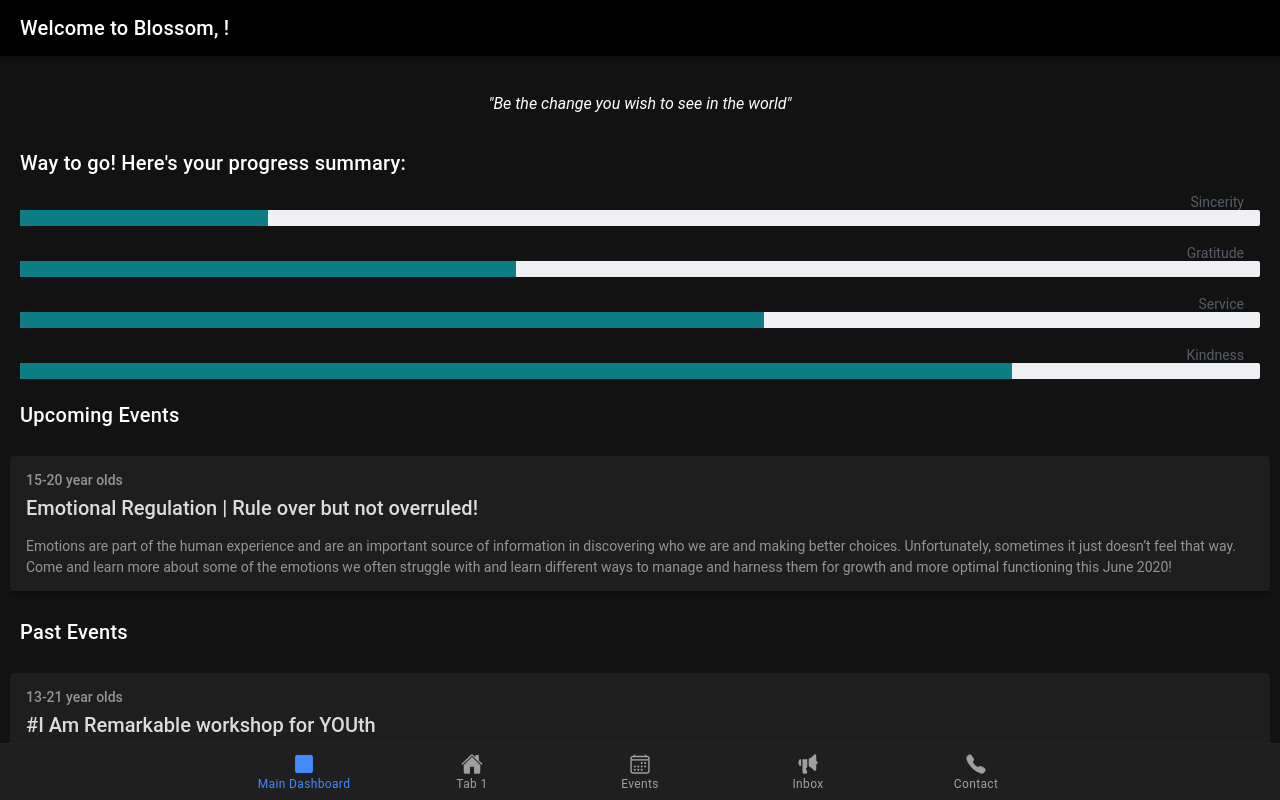
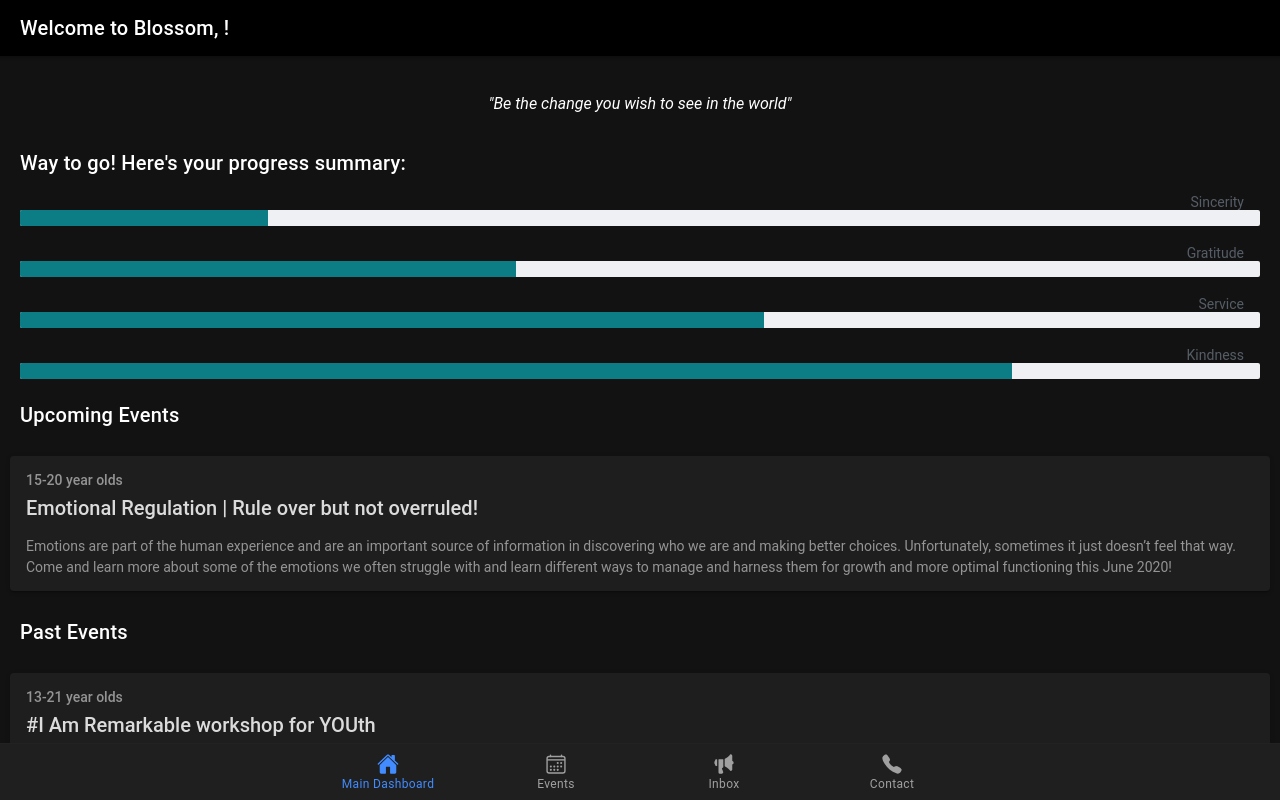
Before and after one commit to cfg2020apac/team-3, a React (Create React App) app in the folder ionic/BWSApp/: page /tabs/mainDashboard in a window 1280 px wide. Built offline with nearby package versions, Linux system fonts and the light colour scheme; no server answers.

Commit message:
Update Bottom Tab Button for Main Dashboard

```diff
--- a/ionic/BWSApp/src/pages/tab-pages/MainTabs.tsx
+++ b/ionic/BWSApp/src/pages/tab-pages/MainTabs.tsx
@@ -1,7 +1,7 @@
 import React  from 'react';
 import { IonTabs, IonRouterOutlet, IonTabBar, IonTabButton, IonIcon, IonLabel } from '@ionic/react';
 import { Route, Redirect } from 'react-router-dom';
-import { calendarOutline, megaphone, call, home, square } from 'ionicons/icons';
+import { calendarOutline, megaphone, call, home } from 'ionicons/icons';
 import Tab1 from './Tab1';
 import EventsPage from './EventsPage';
 import AnnouncementsPage from './AnnouncementsPage'
@@ -33,12 +33,8 @@ const MainTabs: React.FC<MainTabsProps> = () => {
       </IonRouterOutlet>
       <IonTabBar slot="bottom">
         <IonTabButton tab="mainDashboard" href="/tabs/mainDashboard">
-          <IonIcon icon={square} />
+          <IonIcon icon={home} />
           <IonLabel>Main Dashboard</IonLabel>
-        </IonTabButton>
-        <IonTabButton tab="tab1" href="/tabs/tab1">
-          <IonIcon icon={home} />
-          <IonLabel>Tab 1</IonLabel>
         </IonTabButton>
         <IonTabButton tab="tab2" href="/tabs/events">
           <IonIcon icon={calendarOutline} />
```
